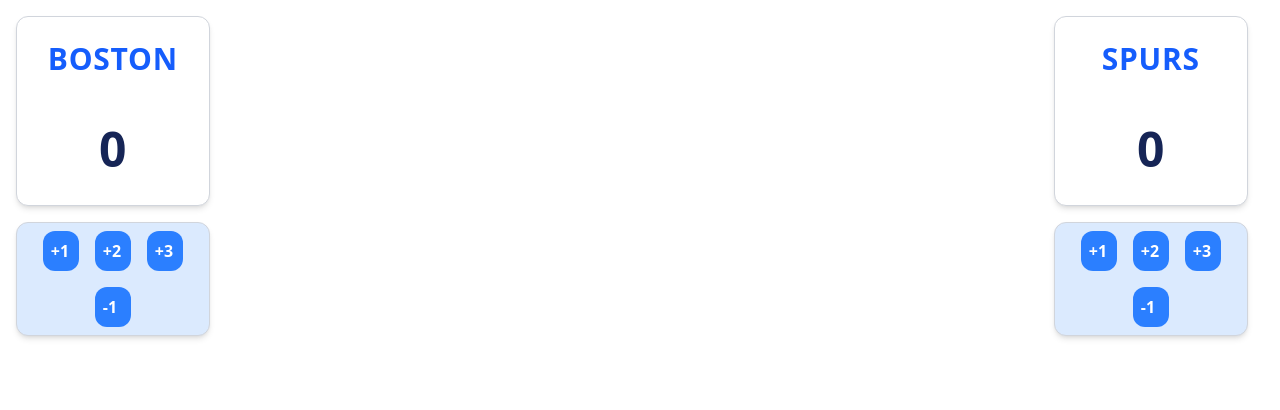
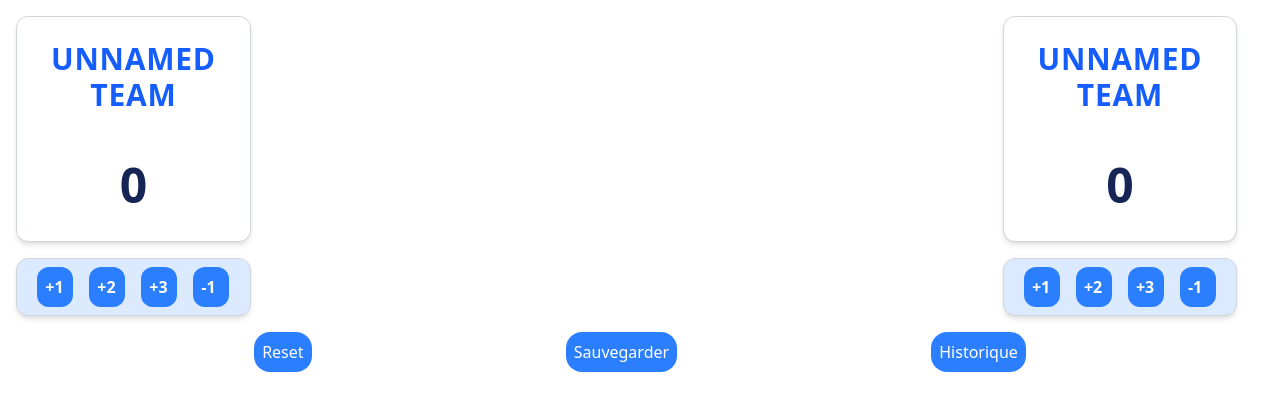
Before and after one commit to Kawow2/scoregame, an Angular app: page / in a window 1280 px wide. Shown: the top 410 px of the page. Built offline with nearby package versions, Linux system fonts and the light colour scheme.

Commit message:
feat: Add game buttons

```diff
--- a/src/app/game-actions-buttons/game-actions-buttons.component.html
+++ b/src/app/game-actions-buttons/game-actions-buttons.component.html
@@ -0,0 +1,16 @@
+<div class="flex items-center justify-evenly">
+  <button class="bg-blue-500 rounded-2xl p-2 text-white" (click)="resetGame()">
+    Reset
+  </button>
+
+  <button class="bg-blue-500 rounded-2xl p-2 text-white" (click)="saveGame()">
+    Sauvegarder
+  </button>
+
+  <button
+    class="bg-blue-500 rounded-2xl p-2 text-white"
+    (click)="showHistoric()"
+  >
+    Historique
+  </button>
+</div>
--- a/src/app/game-actions-buttons/game-actions-buttons.component.ts
+++ b/src/app/game-actions-buttons/game-actions-buttons.component.ts
@@ -1,11 +1,25 @@
-import { Component } from '@angular/core';
+import { Component, output, Output } from '@angular/core';
 
 @Component({
   selector: 'app-game-actions-buttons',
   imports: [],
   templateUrl: './game-actions-buttons.component.html',
-  styleUrl: './game-actions-buttons.component.css'
+  styleUrl: './game-actions-buttons.component.css',
 })
 export class GameActionsButtonsComponent {
+  onGameReset = output<void>();
+  onSaveGame = output<void>();
+  onShowHistoric = output<void>();
 
+  resetGame() {
+    this.onGameReset.emit();
+  }
+
+  saveGame() {
+    this.onSaveGame.emit();
+  }
+
+  showHistoric() {
+    this.onShowHistoric.emit();
+  }
 }
--- a/src/app/home/home.component.html
+++ b/src/app/home/home.component.html
@@ -1,2 +1,9 @@
-<app-current-game [awayTeam]="spurs" [homeTeam]="boston"></app-current-game>
-<app-game-actions-buttons></app-game-actions-buttons>
+<app-current-game
+  [awayTeam]="awayTeam"
+  [homeTeam]="homeTeam"
+></app-current-game>
+<app-game-actions-buttons
+  (onGameReset)="resetGame()"
+  (onSaveGame)="saveGame()"
+  (onShowHistoric)="showHistoric()"
+></app-game-actions-buttons>
--- a/src/app/home/home.component.ts
+++ b/src/app/home/home.component.ts
@@ -11,17 +11,19 @@
   styleUrl: './home.component.css',
 })
 export class HomeComponent {
-  spurs: ScoreTeam = {
-    score: 0,
-    team: {
-      name: 'Spurs',
-    } as Team,
-  };
+  homeTeam = new ScoreTeam();
+  awayTeam = new ScoreTeam();
 
-  boston: ScoreTeam = {
-    score: 0,
-    team: {
-      name: 'Boston',
-    } as Team,
-  };
+  resetGame() {
+    this.homeTeam = new ScoreTeam();
+    this.awayTeam = new ScoreTeam();
+  }
+
+  saveGame() {
+    //TODO
+  }
+
+  showHistoric() {
+    //TODO
+  }
 }
--- a/src/app/models/ScoreTeam.ts
+++ b/src/app/models/ScoreTeam.ts
@@ -3,4 +3,9 @@
 export class ScoreTeam {
   score: number = 0;
   team: Team;
+
+  constructor() {
+    this.team = new Team('Unnamed Team');
+    this.score = 0;
+  }
 }
--- a/src/app/models/Team.ts
+++ b/src/app/models/Team.ts
@@ -1,3 +1,7 @@
 export class Team {
   name: string = '';
+
+  constructor(name: string = '') {
+    this.name = name;
+  }
 }
--- a/src/app/score/score.component.html
+++ b/src/app/score/score.component.html
@@ -3,7 +3,7 @@
 >
   <!-- Nom de l’équipe -->
   <h2
-    class="text-3xl font-bold text-blue-600 mt-6 mb-4 tracking-wide uppercase"
+    class="text-center text-3xl font-bold text-blue-600 mt-6 mb-4 tracking-wide uppercase"
   >
     {{ team.team.name }}
   </h2>
```
